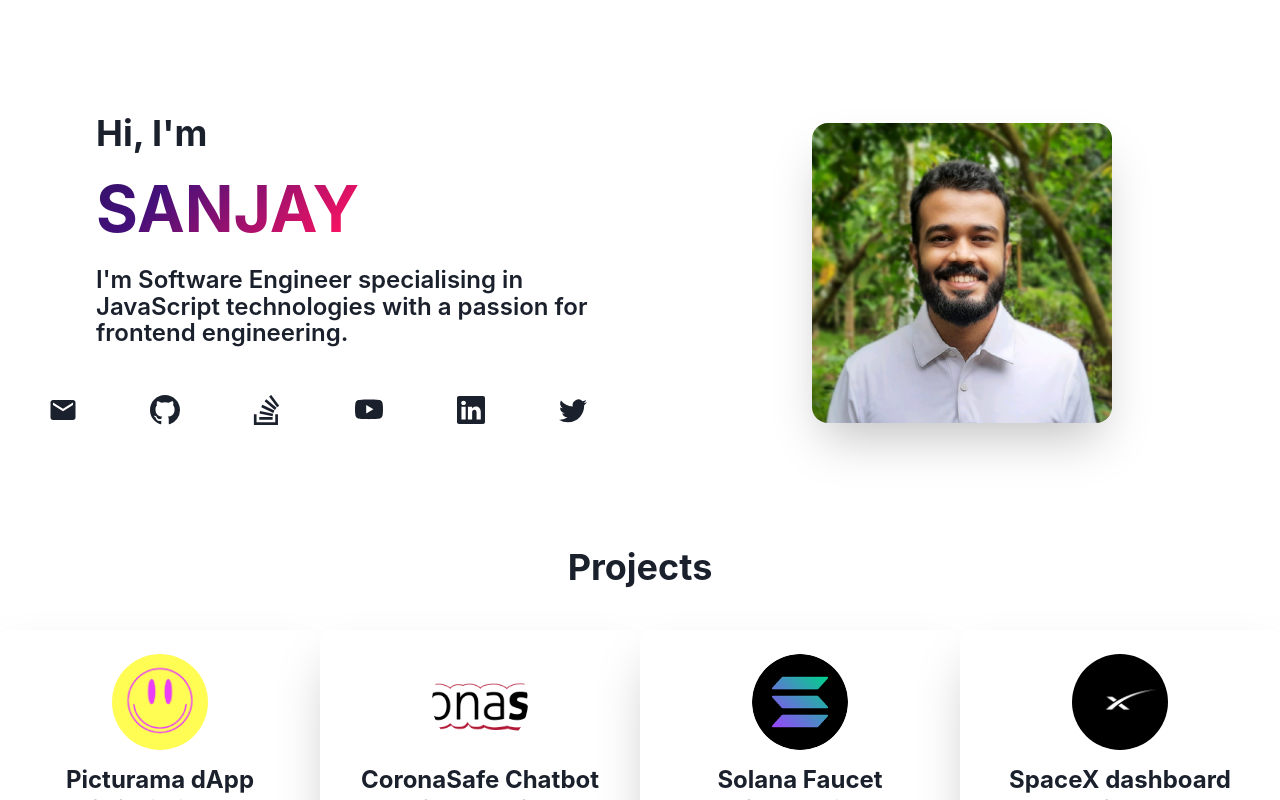
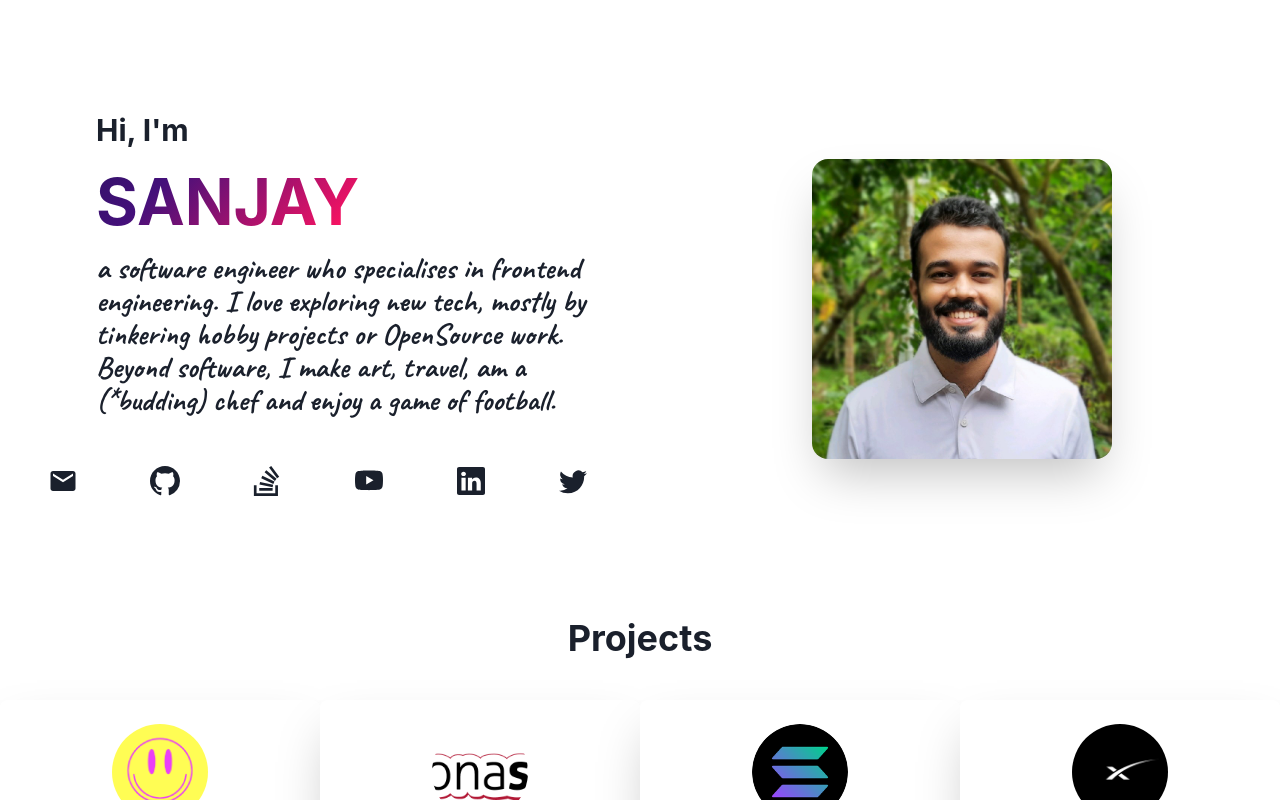
Before and after one commit to sanjayrjs16/personal-website, a Next.js app: page / in a window 1280 px wide. Shown: the top 800 px of the page. Built offline with nearby package versions, Linux system fonts and the light colour scheme.

Commit message:
Font  added

```diff
--- a/pages/index.tsx
+++ b/pages/index.tsx
@@ -42,7 +42,7 @@ const Home: NextPage = () => {
               w={91}
               position={"absolute"}
               right={-19}
-              top={"99px"}
+              top={"119px"}
             />
             <Heading mb={4} textAlign={"center"}>
               Art works
--- a/src/components/Header.tsx
+++ b/src/components/Header.tsx
@@ -41,100 +41,6 @@ import {
 const Header = () => {
   const theme = useTheme();
   return (
-    // <Flex
-    //   background="black"
-    //   className={styles.headerFlex}
-    //   justifyContent={"space-around"}
-    //   flexWrap={["wrap", "wrap", "wrap", "nowrap"]}
-    // >
-    //   <Flex justifyContent={"space-around"}>
-    //     <Flex
-    //       color="black"
-    //       direction="column"
-    //       margin={"5px"}
-    //       justifyContent={"space-between"}
-    //       alignContent={"space-between"}
-    //     >
-    //       <Square bg="white" size="50px" borderRadius={"60px"}>
-    //         <a
-    //           target="_blank"
-    //           rel="noreferrer"
-    //           href="mailto:sanjay.rajesh@outlook.com"
-    //         >
-    //           <Email />
-    //         </a>
-    //       </Square>
-    //       <Square bg="white" size="50px" borderRadius={"60px"}>
-    //         <a
-    //           target="_blank"
-    //           rel="noreferrer"
-    //           href="https://github.com/sanjayrjs16"
-    //         >
-    //           <Github />
-    //         </a>
-    //       </Square>
-    //       <Square bg="white" size="50px" borderRadius={"60px"}>
-    //         <a
-    //           target="_blank"
-    //           rel="noreferrer"
-    //           href="https://stackoverflow.com/users/11468488/sanjay"
-    //         >
-    //           <StackOverFlow />
-    //         </a>
-    //       </Square>
-    //       <Square bg="white" size="50px" borderRadius={"60px"}>
-    //         <a
-    //           target="_blank"
-    //           rel="noreferrer"
-    //           href="https://www.linkedin.com/in/sanjay-rajesh/"
-    //         >
-    //           <LinkedIn />
-    //         </a>
-    //       </Square>
-    //       <Square bg="white" size="50px" borderRadius={"60px"}>
-    //         <a
-    //           target="_blank"
-    //           rel="noreferrer"
-    //           href="https://twitter.com/0xsanJ"
-    //         >
-    //           <Twitter />
-    //         </a>
-    //       </Square>
-
-    //       <Square bg="white" size="50px" borderRadius={"60px"}>
-    //         <a
-    //           target="_blank"
-    //           rel="noreferrer"
-    //           href="https://www.instagram.com/sanjay.rjs/"
-    //         >
-    //           <Instagram />
-    //         </a>
-    //       </Square>
-    //     </Flex>
-    //     <Box marginLeft={["1rem", "2rem", "3rem", "5rem"]}>
-    //       <Heading mb={4} size="xl">
-    //         Hi, I&#x27;m
-    //       </Heading>
-    //       <Heading mb={4} fontSize={["1rem", "2rem", "3rem", "5rem"]}>
-    //         <span className={styles.animateCharcter}> Sanjay</span>
-    //       </Heading>
-    //       <Text fontSize="4xl">
-    //         I&#x27;m Software Engineer specialising in JavaScript technologies
-    //         with a passion for frontend engineering.
-    //       </Text>
-    //     </Box>
-    //   </Flex>
-    //   <Flex color="white">
-    //     <Box borderRadius={"100%"}>
-    //       <Img
-    //         borderRadius="full"
-    //         boxSize="20rem"
-    //         src={"./sanjay.jpeg"}
-    //         alt="Sanjay Rajesh"
-    //       />
-    //     </Box>
-    //   </Flex>
-    // </Flex>
     <Container maxW={"7xl"}>
       <Stack
         align={"center"}
@@ -149,13 +55,15 @@ const Header = () => {
             fontSize={{ base: "3xl", sm: "4xl", lg: "6xl" }}
           >
             <Box marginLeft={["1rem", "2rem", "3rem", "5rem"]}>
-              <Heading size="xl">Hi, I&#x27;m</Heading>
-              <Heading mb={4} fontSize={["1rem", "2rem", "3rem", "5rem"]}>
+              <Heading size="lg">Hi, I&#x27;m</Heading>
+              <Heading mb={2} fontSize={["1rem", "2rem", "3rem", "5rem"]}>
                 <span className={styles.animateCharcter}> Sanjay</span>
               </Heading>
-              <Text fontSize="2xl">
-                I&#x27;m Software Engineer specialising in JavaScript
-                technologies with a passion for frontend engineering.
+              <Text fontSize="3xl" fontFamily={"Caveat"}>
+                a software engineer who specialises in frontend engineering. I
+                love exploring new tech, mostly by tinkering hobby projects or
+                OpenSource work. Beyond software, I make art, travel, am a
+                (*budding) chef and enjoy a game of football.
               </Text>
             </Box>
           </Heading>
```
